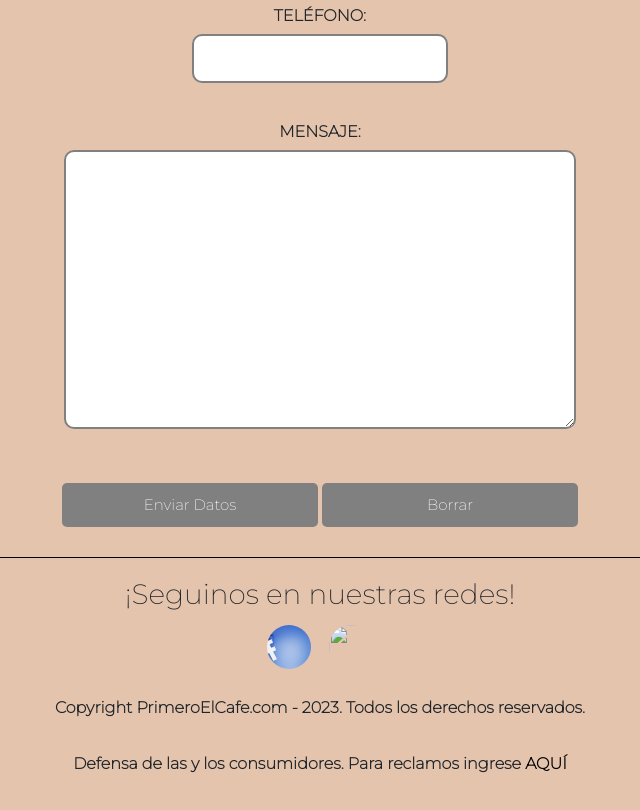
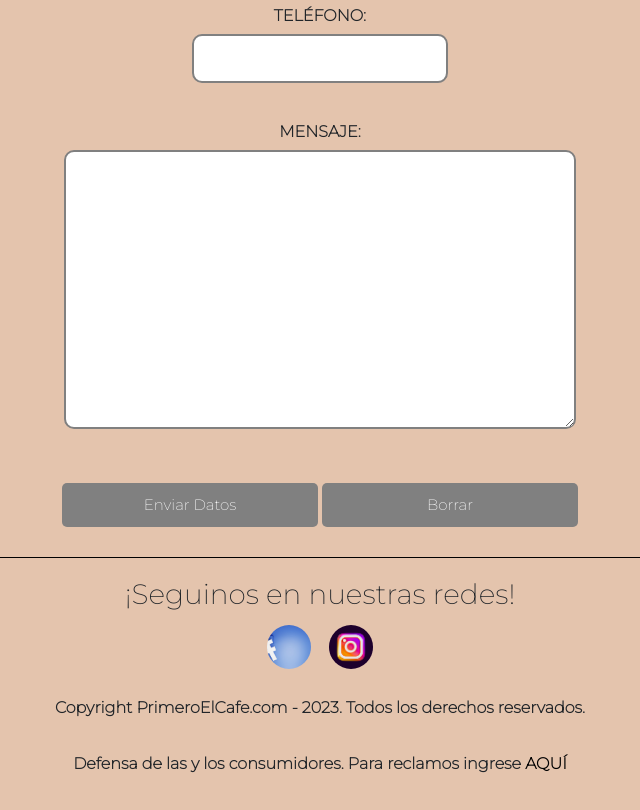
Before and after one commit to MC-Pablo/preentrega2, a plain HTML site: page html/contacto.html in a window 1280 px wide. Shown: the part 620-1430 px from the top of the page, without its empty margins (320-960 px from the left). Drawn offline with nearby package versions, Linux system fonts and the light colour scheme.

Commit message:
mainactualizado

```diff
--- a/html/contacto.html
+++ b/html/contacto.html
@@ -105,7 +105,7 @@
                 <a href="https://www.facebook.com/" target="_blank"> <img class="imgFooter"
                         src="../multimedia/imagenes/facebooklogo.png" alt="facebook" width="60"> </a>
                 <a href="http://www.instagram.com" target="_blank"> <img class="imgFooter"
-                        src="../multimedia/imagenes/instagramlogo.jpg alt=" instagram" width="46"> </a>
+                        src="../multimedia/imagenes/instagramlogo.jpg" alt="instagram" width="46"> </a>
             </h4>
             <p>Copyright PrimeroElCafe.com - 2023. Todos los derechos reservados.</p>
             <p>Defensa de las y los consumidores. Para reclamos ingrese <a
```
